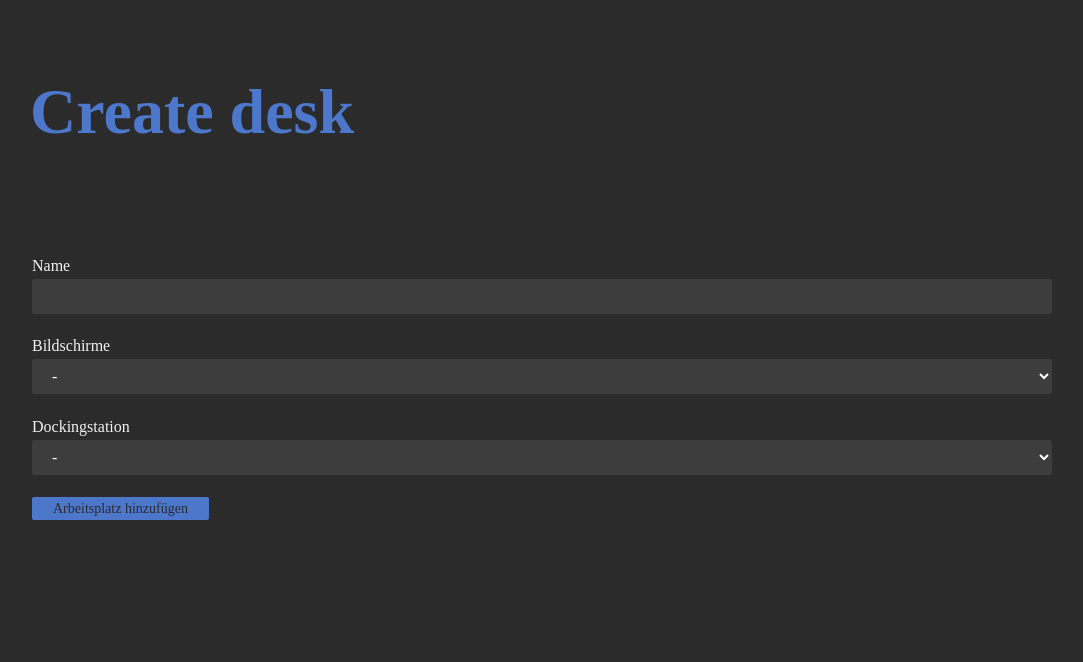
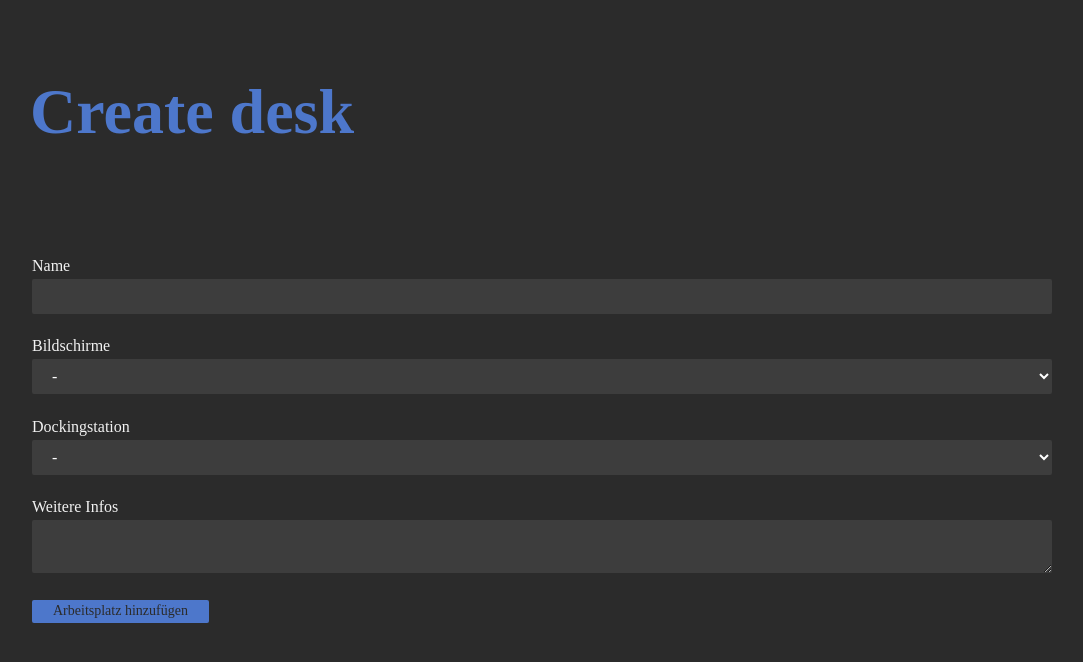
Before and after one commit to Floxn/deskShare, a Vue app: page /admin/desk/create in a window 1280 px wide. Shown: the top 662 px of the page, without its empty margins (34-1117 px from the left). Built offline with nearby package versions, Linux system fonts and the light colour scheme; a web font is replaced by a local one.

Commit message:
add special information input to desks

```diff
--- a/src/views/admin/AdminDeskCreate.vue
+++ b/src/views/admin/AdminDeskCreate.vue
@@ -30,6 +30,10 @@
                 <option value="loud">HP G5</option>
               </select>
             </div>
+            <div class="desk-create-special-information">
+              <label for="name">Weitere Infos</label>
+              <textarea id="name" type="text" v-model="formData.specialInformation" />
+            </div>
             <button class="button">Arbeitsplatz hinzufügen</button>
           </fieldset>
         </form>
@@ -45,7 +49,8 @@ export default {
       formData: {
         name: '',
         displays: '',
-        dockingstation: ''
+        dockingstation: '',
+        specialInformation: ''
       }
     }
   },
@@ -63,6 +68,7 @@ export default {
           this.formData.name = ''
           this.formData.displays = ''
           this.formData.dockingstation = ''
+          this.formData.specialInformation = ''
         })
         .catch((error) => console.error(error))
     }
```
